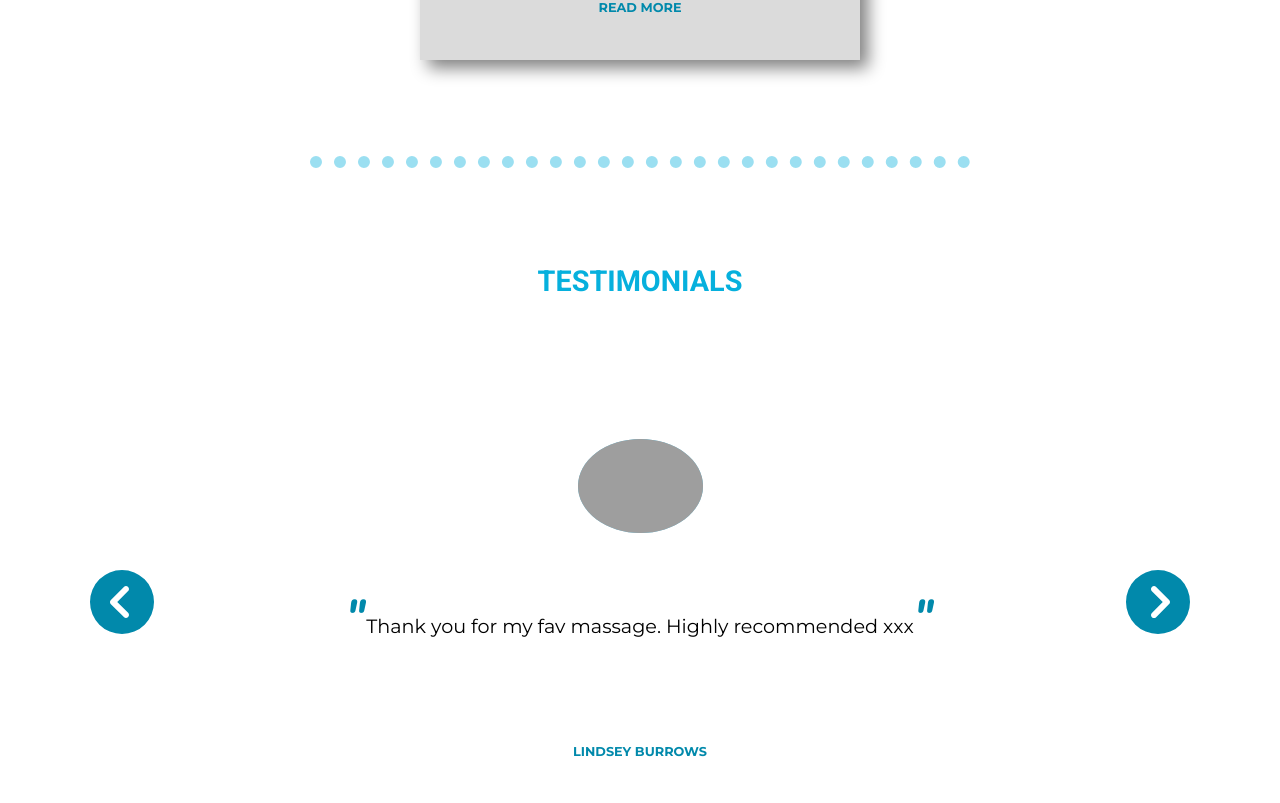
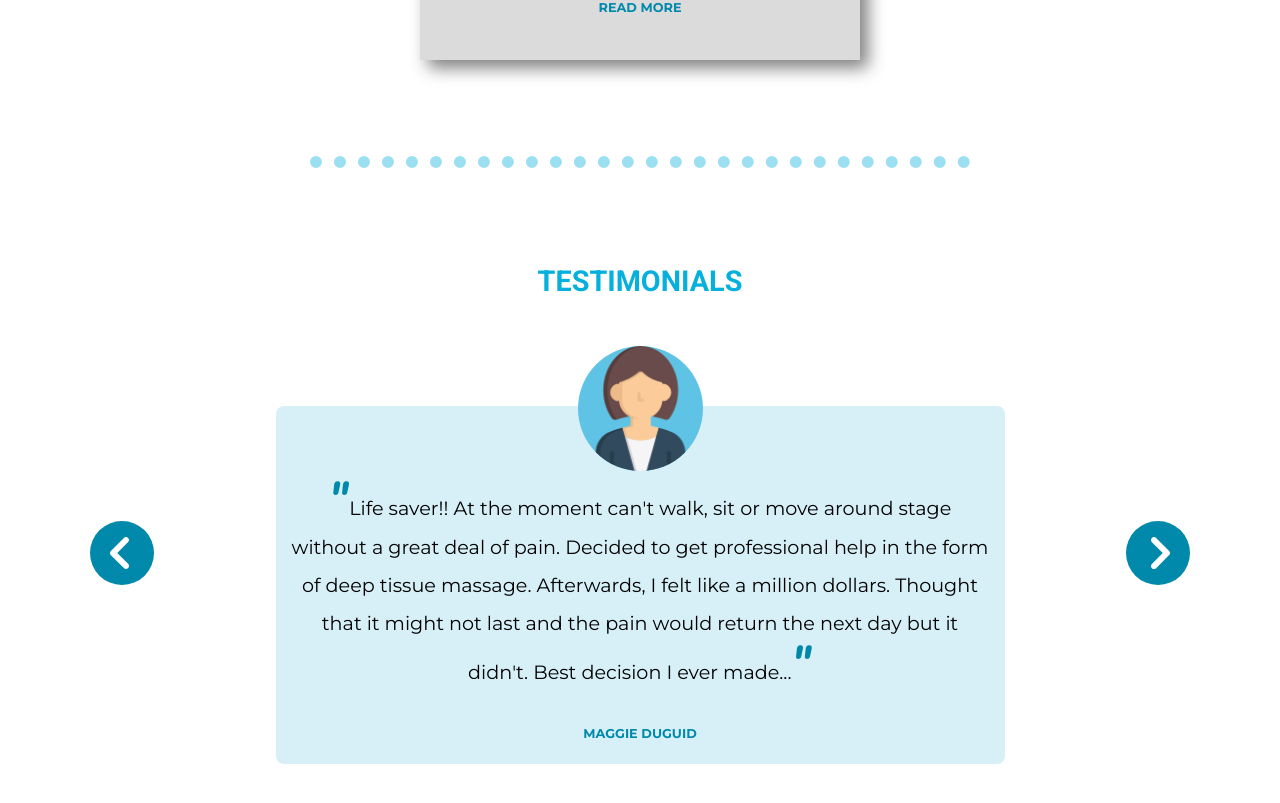
Before and after one commit to Ryhhill1998/SportsMassageWebsiteReact, a React (Create React App) app: page / in a window 1280 px wide. Shown: the part 3282-4085 px from the top of the page. Built offline with nearby package versions, Linux system fonts and the light colour scheme; grey boxes are pictures that could not be loaded.

Commit message:
Changed the appearance of the testimonials sections

```diff
--- a/src/App.css
+++ b/src/App.css
@@ -292,17 +292,21 @@
     grid-column-start: 1;
     grid-row-start: 1;
     width: 75%;
-    margin: 0 auto;
+    margin: 4em auto 0;
     display: flex;
     flex-direction: column;
     align-items: center;
-    gap: 4em;
+    background-color: #d7f0f8;
+    border-radius: 8px;
+    padding: 1em;
+    position: relative;
 }
 
 .carousel figure p {
     text-align: center;
     font-size: 1.2rem;
     line-height: 2em;
+    margin-top: 3em;
 }
 
 .quotation-mark {
@@ -321,6 +325,8 @@
     background-color: #5fc3e5;
     border-radius: 50%;
     overflow: hidden;
+    position: absolute;
+    top: -60px;
 }
 
 .avatar {
--- a/src/components/AboutSection.jsx
+++ b/src/components/AboutSection.jsx
@@ -3,7 +3,7 @@
 const AboutSection = ({heading, content, imageSrc}) => {
     let count = 0;
 
-    const mapFunction = (entry) => {
+    const mapFunction = (entry, i) => {
         const words = entry.split(" ");
         let reducedEntry = "";
 
@@ -21,7 +21,7 @@
             }
         }
 
-        return <p>{reducedEntry}</p>
+        return <p key={i}>{reducedEntry}</p>
     }
 
     return (
@@ -31,7 +31,7 @@
                     <h2>{heading}</h2>
 
                     <div className="description">
-                        {content.map(entry => mapFunction(entry))}
+                        {content.map((entry, i) => mapFunction(entry, i))}
                     </div>
 
                     <p className="read-more">
--- /dev/null
+++ b/src/components/Slide.jsx
@@ -0,0 +1,18 @@
+const Slide = ({iconImageSrc, review, author, i}) => {
+    return (
+        <figure className={`testimonial ${i < 2 ? "hidden" : ""}`}>
+            <div className="avatar-background">
+                <img className="avatar" src={iconImageSrc} alt="avatar"/>
+            </div>
+
+            <p>
+                <span className="quotation-mark">"</span>
+                {review}
+                <span className="quotation-mark">"</span>
+            </p>
+            <figcaption>{author}</figcaption>
+        </figure>
+    );
+};
+
+export default Slide;
--- a/src/components/TestimonialsSection.jsx
+++ b/src/components/TestimonialsSection.jsx
@@ -4,6 +4,28 @@
 import icon1 from "../images/icon1.png";
 import icon2 from "../images/icon2.png";
 import icon3 from "../images/icon3.png";
+
+import Slide from "./Slide";
+
+const slides = [
+    {
+        iconImageSrc: icon1,
+        review: "Thank you for my fav massage. Highly recommended xxx",
+        author: "Lindsey Burrows"
+    },
+    {
+        iconImageSrc: icon2,
+        review: "As always, a fantastic job! Feel relaxed and refreshed after my sports massage. Thank you so much x",
+        author: "Emma Chambers"
+    },
+    {
+        iconImageSrc: icon3,
+        review: `Life saver!! At the moment can't walk, sit or move around stage without a great deal of pain. Decided
+        to get professional help in the form of deep tissue massage. Afterwards, I felt like a million dollars. Thought
+        that it might not last and the pain would return the next day but it didn't. Best decision I ever made...`,
+        author: "Maggie Duguid"
+    }
+];
 
 const TestimonialsSection = () => {
     return (
@@ -14,49 +36,10 @@
                 <FontAwesomeIcon icon={faCircleChevronLeft} className="icon arrow arrow--left" />
 
                 <div>
-                    <figure className="testimonial">
-                        <div className="avatar-background">
-                            <img className="avatar" src={icon1}/>
-                        </div>
-
-                        <p>
-                            <span className="quotation-mark">"</span>
-                            Thank you for my fav massage. Highly recommended xxx
-                            <span className="quotation-mark">"</span>
-                        </p>
-                        <figcaption>Lindsey Burrows</figcaption>
-                    </figure>
-
-                    <figure className="testimonial hidden">
-                        <div className="avatar-background">
-                            <img className="avatar" src={icon2}/>
-                        </div>
-                        <p>
-                            <span className="quotation-mark">"</span>
-                            As always, a fantastic job! Feel relaxed and refreshed after my sports massage. Thank you so
-                            much x
-                            <span className="quotation-mark">"</span>
-                        </p>
-                        <figcaption>Emma Chambers</figcaption>
-                    </figure>
-
-                    <figure className="testimonial hidden">
-                        <div className="avatar-background">
-                            <img className="avatar" src={icon3}/>
-                        </div>
-                        <p>
-                            <span className="quotation-mark">"</span>
-                            Life saver!! At the moment can't walk, sit or move around stage without a great deal of
-                            pain.
-                            Decided to get professional help in the form of deep tissue massage. Afterwards, I felt like
-                            a
-                            million dollars. Thought that it might not last and the pain would return the next day but
-                            it
-                            didn't. Best decision I ever made...
-                            <span className="quotation-mark">"</span>
-                        </p>
-                        <figcaption>Maggie Duguid</figcaption>
-                    </figure>
+                    {slides.map((slide, i) => {
+                        const {iconImageSrc, review, author} = slide;
+                        return <Slide key={i} iconImageSrc={iconImageSrc} review={review} author={author} i={i}/>
+                    })}
                 </div>
 
                 <FontAwesomeIcon icon={faCircleChevronRight} className="icon arrow arrow--right" />
```
